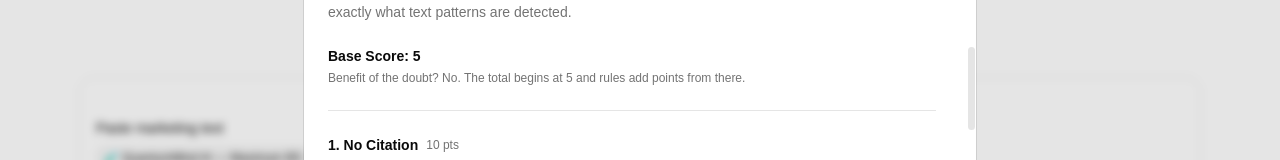
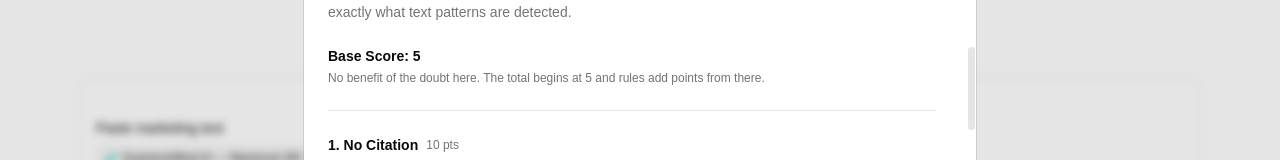
Before and after one commit to yujqiao/bs-index, a React (Vite) app: page / in a window 1280 px wide. Both pictures are taken after a click on the button "Methodology". Shown: the part 126-286 px from the top of the page. Built offline with nearby package versions, Linux system fonts and the light colour scheme.

Commit message:
Revert "copy: benefit of the doubt? No."
This reverts commit 70618658ddacf400d23427c8cfe349c9745965eb.

```diff
--- a/src/components/MethodologyModal.tsx
+++ b/src/components/MethodologyModal.tsx
@@ -76,8 +76,8 @@ export function MethodologyModal() {
             <div className="space-y-1">
               <h3 className="text-sm font-semibold">Base Score: 5</h3>
               <p className="text-xs text-muted-foreground">
-                Benefit of the doubt? No. The total begins at 5 and
-                rules add points from there.
+                No benefit of the doubt here. The total begins
+                at 5 and rules add points from there.
               </p>
             </div>
 
--- a/src/components/ScoreBoard.tsx
+++ b/src/components/ScoreBoard.tsx
@@ -47,7 +47,7 @@ export function ScoreBoard({ total }: ScoreBoardProps) {
         </span>
       </div>
       <p className="text-xs text-muted-foreground mt-1">
-        Starting score: 5 (benefit of the doubt? No.)
+        Starting score: 5 (no benefit of the doubt)
       </p>
     </div>
   );
```
Also changed, not shown: 1 other file (tests, documents, lock files or other folders).
